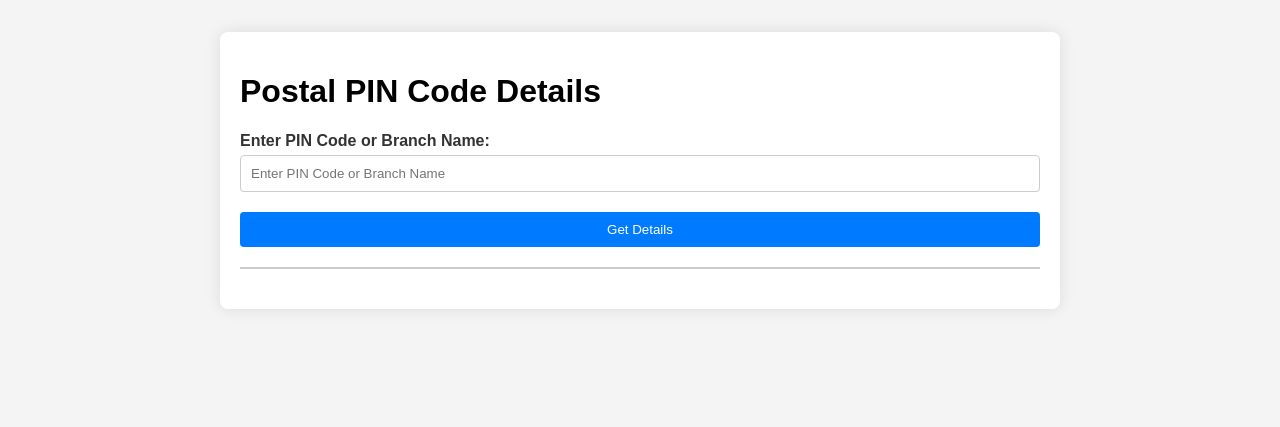
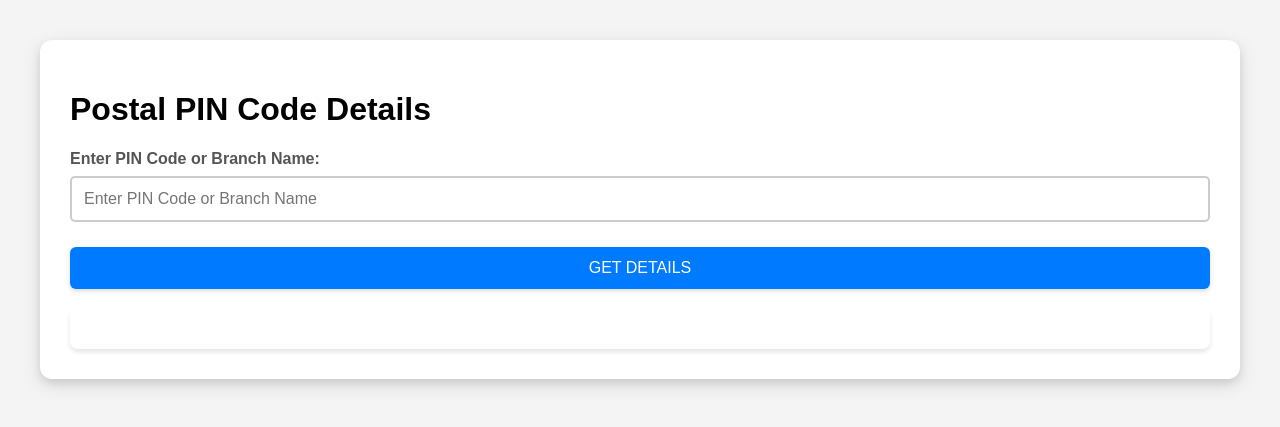
Before and after one commit to tellmesameer/FastAPI-Pincode-Demo, a FastAPI app: page / in a window 1280 px wide. Shown: the top 427 px of the page. Run offline with FastAPI, Linux system fonts and the light colour scheme.

Commit message:
updated the code and fixed overflow of div issue

```diff
--- /dev/null
+++ b/static/script.js
@@ -0,0 +1,117 @@
+function getDetails() {
+    var input = document.getElementById('pincode').value.trim();
+    if (input === "") {
+        displayMessage('Please enter a valid PIN code or Branch Name.', 'error');
+        return;
+    }
+
+    var url = '/get_details/' + encodeURIComponent(input);
+
+    // Display the loading spinner
+    document.getElementById('result').innerHTML = '<div class="loader"></div>';
+
+    fetch(url)
+        .then(response => response.json())
+        .then(data => {
+            var resultDiv = document.getElementById('result');
+            if (!data || !data.Status || data.Status !== 'Success' || !data.PostOffice || data.PostOffice.length === 0) {
+                resultDiv.innerHTML = '<p>No valid data received from the server</p>';
+                document.getElementById('result-search').style.display = 'none';  // Hide search box if no data
+                return;
+            }
+
+            var postOffices = data.PostOffice;
+
+            if (Array.isArray(postOffices) && postOffices.length > 0) {
+                // Construct the table header and body in a structured way
+                let tableHTML = `
+                    <table id="result-table">
+                        <thead>
+                            <tr>
+                                <th>Name</th>
+                                <th>Branch Type</th>
+                                <th>Delivery Status</th>
+                                <th>Circle</th>
+                                <th>District</th>
+                                <th>Division</th>
+                                <th>Region</th>
+                                <th>Block</th>
+                                <th>State</th>
+                                <th>Pincode</th>
+                            </tr>
+                        </thead>
+                        <tbody>
+                `;
+
+                // Loop through post offices to add each as a table row
+                postOffices.forEach(office => {
+                    tableHTML += `
+                        <tr>
+                            <td>${office.Name}</td>
+                            <td>${office.BranchType}</td>
+                            <td>${office.DeliveryStatus}</td>
+                            <td>${office.Circle}</td>
+                            <td>${office.District}</td>
+                            <td>${office.Division}</td>
+                            <td>${office.Region}</td>
+                            <td>${office.Block}</td>
+                            <td>${office.State}</td>
+                            <td>${office.Pincode}</td>
+                        </tr>
+                    `;
+                });
+
+                // Close the table body and table tags properly
+                tableHTML += `
+                        </tbody>
+                    </table>
+                `;
+
+                // Insert the generated table HTML into the result div
+                resultDiv.innerHTML = tableHTML;
+
+                // Show the search input box
+                document.getElementById('result-search').style.display = 'block';
+
+                // Add event listener for the search input
+                document.getElementById('search').addEventListener('input', filterTable);
+            } else {
+                resultDiv.innerHTML = '<p>No Post Office details found</p>';
+                document.getElementById('result-search').style.display = 'none';  // Hide search box if no data
+            }
+        })
+        .catch(error => {
+            console.error('Error:', error);
+            displayMessage('Error fetching data. Please try again.', 'error');
+        });
+}
+
+function displayMessage(message, type) {
+    var resultDiv = document.getElementById('result');
+    var messageHTML = `<p style="color: ${type === 'error' ? 'red' : 'green'};">${message}</p>`;
+    resultDiv.innerHTML = messageHTML;
+}
+
+// Function to filter the table rows based on the search input
+function filterTable() {
+    var input = document.getElementById('search').value.toLowerCase();
+    var table = document.getElementById('result-table');
+    var rows = table.getElementsByTagName('tr');
+
+    // Loop through all table rows, skipping the first row (the header)
+    for (var i = 1; i < rows.length; i++) {
+        var cells = rows[i].getElementsByTagName('td');
+        var match = false;
+
+        // Check each cell for matching text
+        for (var j = 0; j < cells.length; j++) {
+            if (cells[j].innerText.toLowerCase().includes(input)) {
+                match = true;
+                break;
+            }
+        }
+
+        // Show or hide the row based on whether it matches the search input
+        rows[i].style.display = match ? '' : 'none';
+    }
+}
--- a/static/styles.css
+++ b/static/styles.css
@@ -1,85 +1,185 @@
+/* General Styles */
 body {
     font-family: 'Arial', sans-serif;
     background-color: #f4f4f4;
     margin: 0;
-    padding: 0;
+    padding: 20px 0; /* Padding for the top and bottom */
 }
 
-header {
-    text-align: center;
-    color: #007bff;
-    margin-bottom: 1.25rem; /* 20px in rem units */
+/* Container Styling (Material UI Inspired) */
+#container {
+    margin-top: 20px;
+    width: 95%;
+    max-width: 1200px; /* Improved max width for better screen fit */
+    margin-left: auto;
+    margin-right: auto;
+    padding: 30px;
+    box-sizing: border-box;
+    overflow: hidden;
+    background-color: white;
+    border-radius: 12px;  /* Slightly smoother corners */
+    box-shadow: 0 4px 8px rgba(0, 0, 0, 0.1), 0 6px 20px rgba(0, 0, 0, 0.1); /* Consistent elevation */
 }
 
-#container {
-    width: 100%; /* Full width initially */
-    max-width: 50rem; /* 800px in rem units */
-    margin: 2rem auto; /* 20px in rem units */
-    background-color: #fff;
-    padding: 1.25rem; /* 20px in rem units */
-    border-radius: 0.5rem; /* 8px in rem units */
-    box-shadow: 0 0 1rem rgba(0, 0, 0, 0.1);
-}
-
+/* Input and Button Styling (Material UI Inspired) */
 .input-container {
-    margin-bottom: 1.25rem; /* 20px in rem units */
+    margin-bottom: 25px;
 }
 
 label {
     display: block;
-    margin-bottom: 0.3125rem; /* 5px in rem units */
+    margin-bottom: 8px;
     font-weight: bold;
-    color: #333;
+    color: #555;
 }
 
-input {
+input[type="text"] {
     width: 100%;
-    padding: 0.625rem; /* 10px in rem units */
+    padding: 12px;
     box-sizing: border-box;
-    border: 0.0625rem solid #ccc; /* 1px in rem units */
-    border-radius: 0.25rem; /* 4px in rem units */
+    border: 2px solid #ccc;  /* Thicker border */
+    border-radius: 5px;
+    font-size: 16px;
+    transition: border-color 0.3s, box-shadow 0.3s;
+}
+
+input[type="text"]:focus {
+    border-color: #007bff;  /* Change border color on focus */
+    box-shadow: 0 0 5px rgba(0, 123, 255, 0.3);  /* Add subtle shadow */
+    outline: none;  /* Remove default focus outline */
 }
 
 button {
     width: 100%;
-    padding: 0.625rem; /* 10px in rem units */
+    padding: 12px;
     background-color: #007bff;
-    color: #fff;
+    color: #ffffff;
     border: none;
-    border-radius: 0.25rem; /* 4px in rem units */
+    border-radius: 6px;
     cursor: pointer;
+    font-size: 16px;
+    transition: background-color 0.3s ease, box-shadow 0.2s ease;
+    text-transform: uppercase;
+    font-weight: 500;
+    box-shadow: 0 2px 4px rgba(0, 0, 0, 0.15);
 }
 
 button:hover {
     background-color: #0056b3;
+    box-shadow: 0 4px 6px rgba(0, 0, 0, 0.2);  /* More shadow on hover to indicate interaction */
 }
 
-#result {
-    margin-top: 1.25rem; /* 20px in rem units */
-    border-top: 0.125rem solid #ccc; /* 2px in rem units */
-    padding-top: 1.25rem; /* 20px in rem units */
+button:active {
+    box-shadow: 0 2px 2px rgba(0, 0, 0, 0.2);  /* Reduce shadow when button is clicked */
 }
 
+/* Result Container Styling (Material UI Inspired) */
+#result {
+    margin-top: 20px;
+    overflow-x: auto;
+    background-color: #ffffff;
+    border-radius: 8px;
+    box-shadow: 0px 3px 5px rgba(0, 0, 0, 0.1);
+    padding: 20px;  /* Added padding for the result area */
+}
+
+/* Table Styling (Material UI Inspired) */
 table {
     width: 100%;
+    min-width: 800px;
     border-collapse: collapse;
-    margin-top: 0.625rem; /* 10px in rem units */
+    margin-top: 20px;
 }
 
 th, td {
-    border: 0.0625rem solid #ddd; /* 1px in rem units */
-    padding: 0.5rem; /* 8px in rem units */
+    padding: 15px;  /* Add more padding to cells */
+    margin: 0;
     text-align: left;
+    border-bottom: 1px solid #ddd;  /* Use lighter borders */
 }
 
 th {
-    background-color: #f2f2f2;
+    background-color: #f5f5f5;
+    font-weight: bold;
+    color: #333;
+    text-transform: uppercase;  /* Make headers uppercase */
+    letter-spacing: 0.05em;  /* Improve readability */
 }
 
-/* Responsive styles */
-@media (max-width: 35.9375rem) { /* 575px in rem units */
+tr:nth-child(even) {
+    background-color: #fafafa;  /* Alternate row colors */
+}
+
+tr:hover {
+    background-color: #f1f1f1;  /* Highlight row on hover */
+}
+
+/* Responsive Design */
+@media screen and (max-width: 768px) {
     #container {
-        width: 100%; /* Full width on small screens */
-        padding: 0.9375rem; /* 15px in rem units */
+        width: 100%;
+        padding: 10px;
+    }
+
+    table {
+        font-size: 14px;
+        min-width: 600px;
+    }
+
+    th, td {
+        padding: 8px;
+    }
+
+    button {
+        width: auto;
+    }
+
+    input[type="text"] {
+        width: 100%;
+        font-size: 14px; /* Reduce font size on smaller screens */
     }
 }
+
+/* Loading Spinner (Optional - to indicate loading state) */
+.loader {
+    border: 4px solid #f3f3f3;
+    border-top: 4px solid #3498db;
+    border-radius: 50%;
+    width: 40px;
+    height: 40px;
+    animation: spin 1s linear infinite;
+    margin: 20px auto;
+}
+
+@keyframes spin {
+    0% { transform: rotate(0deg); }
+    100% { transform: rotate(360deg); }
+}
+
+/* Search Input Styling (Material UI Inspired) */
+#result-search {
+    margin-bottom: 20px;
+}
+
+#result-search label {
+    font-weight: bold;
+    color: #555;
+    display: block;
+    margin-bottom: 5px;
+}
+
+#search {
+    width: 100%;
+    padding: 10px;
+    border: 2px solid #ccc;
+    border-radius: 5px;
+    box-sizing: border-box;
+    font-size: 16px;
+    transition: border-color 0.3s, box-shadow 0.3s;
+}
+
+#search:focus {
+    border-color: #007bff;
+    box-shadow: 0 0 5px rgba(0, 123, 255, 0.3);
+    outline: none;
+}
--- a/templates/home.html
+++ b/templates/home.html
@@ -5,11 +5,11 @@
     <meta charset="UTF-8">
     <meta name="viewport" content="width=device-width, initial-scale=1.0">
     <title>Postal PIN Code Details</title>
-    <link rel="stylesheet" href="{{ url_for('static', path='/styles.css') }}">
-    <link rel="apple-touch-icon" sizes="180x180" href="{{ url_for('static', path='/favicon_io/apple-touch-icon.png') }}">
-    <link rel="icon" type="image/png" sizes="32x32" href="{{ url_for('static', path='/favicon_io/favicon-32x32.png') }}">
-    <link rel="icon" type="image/png" sizes="16x16" href="{{ url_for('static', path='/favicon_io/favicon-16x16.png') }}">
-    <link rel="manifest" href="{{ url_for('static', path='/favicon_io/site.webmanifest') }}">
+    <link rel="stylesheet" href="{{ url_for('static', path='styles.css') }}">
+    <link rel="apple-touch-icon" sizes="180x180" href="{{ url_for('static', path='favicon_io/apple-touch-icon.png') }}">
+    <link rel="icon" type="image/png" sizes="32x32" href="{{ url_for('static', path='favicon_io/favicon-32x32.png') }}">
+    <link rel="icon" type="image/png" sizes="16x16" href="{{ url_for('static', path='favicon_io/favicon-16x16.png') }}">
+    <link rel="manifest" href="{{ url_for('static', path='favicon_io/site.webmanifest') }}">
 </head>
 
 <body>
@@ -23,67 +23,15 @@
 
         <button onclick="getDetails()">Get Details</button>
 
+        <!-- Added search input for result filtering -->
+        <div id="result-search" style="display: none;">
+            <label for="search">Search in Results:</label>
+            <input type="text" id="search" placeholder="Type to search...">
+        </div>
+
         <div id="result"></div>
     </div>
-    <script>
-        function getDetails() {
-            var input = document.getElementById('pincode').value;
-            var isPincode = !isNaN(input);
-            var url;
-
-            if (isPincode) {
-                url = '/get_details/' + input;
-            } else {
-                url = '/get_details/' + input;
-            }
-
-            fetch(url)
-                .then(response => response.json())
-                .then(data => {
-                    console.log('Received data from the server:', data);
-
-                    var resultDiv = document.getElementById('result');
-
-                    if (!data || !data.Status || data.Status !== 'Success' || !data.PostOffice || data.PostOffice.length === 0) {
-                        resultDiv.innerHTML = '<p>No valid data received from the server</p>';
-                        return;
-                    }
-
-                    var postOffices = data.PostOffice;
-
-                    if (Array.isArray(postOffices) && postOffices.length > 0) {
-                        var tableHTML = '<table>';
-                        tableHTML += '<tr><th>Name</th><th>Branch Type</th><th>Delivery Status</th><th>Circle</th><th>District</th><th>Division</th><th>Region</th><th>Block</th><th>State</th><th>Pincode</th></tr>';
-
-                        for (var i = 0; i < postOffices.length; i++) {
-                            var office = postOffices[i];
-                            tableHTML += '<tr>';
-                            tableHTML += '<td>' + office.Name + '</td>';
-                            tableHTML += '<td>' + office.BranchType + '</td>';
-                            tableHTML += '<td>' + office.DeliveryStatus + '</td>';
-                            tableHTML += '<td>' + office.Circle + '</td>';
-                            tableHTML += '<td>' + office.District + '</td>';
-                            tableHTML += '<td>' + office.Division + '</td>';
-                            tableHTML += '<td>' + office.Region + '</td>';
-                            tableHTML += '<td>' + office.Block + '</td>';
-                            tableHTML += '<td>' + office.State + '</td>';
-                            tableHTML += '<td>' + office.Pincode + '</td>';
-                            tableHTML += '</tr>';
-                        }
-
-                        tableHTML += '</table>';
-                        resultDiv.innerHTML = tableHTML;
-                    } else {
-                        resultDiv.innerHTML = '<p>No Post Office details found</p>';
-                    }
-                })
-                .catch(error => {
-                    console.error('Error:', error);
-                    var resultDiv = document.getElementById('result');
-                    resultDiv.innerHTML = '<p>Error fetching data. Please try again.</p>';
-                });
-        }
-    </script>
+    <script src="{{ url_for('static', path='script.js') }}"></script>
 </body>
 
 </html>
--- a/views.py
+++ b/views.py
@@ -1,4 +1,4 @@
-# fastapi_views.py
+# views.py
 from fastapi import APIRouter, HTTPException
 import requests
 
```
Also changed, not shown: requirements.txt (+4 -4 lines).
